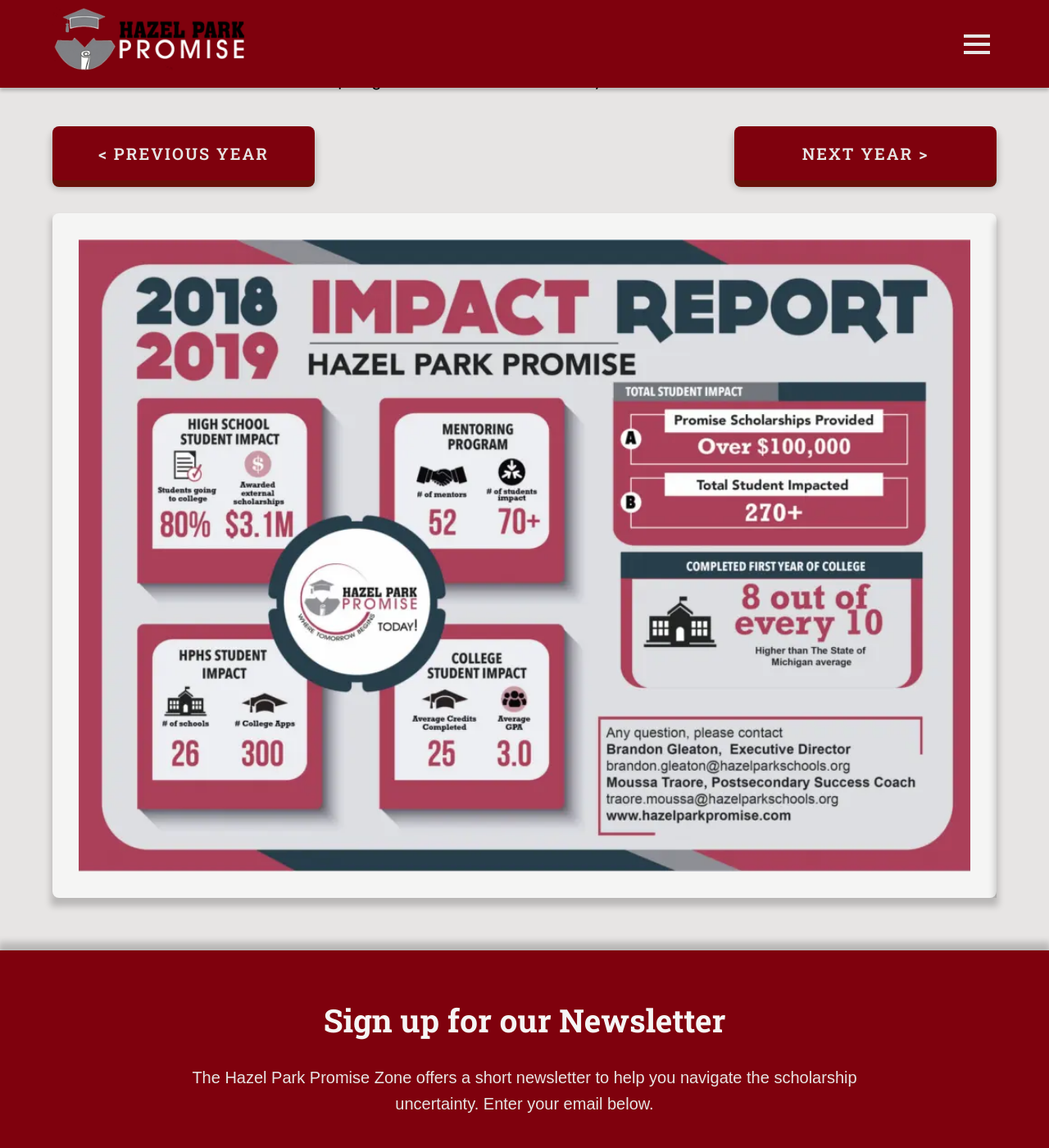
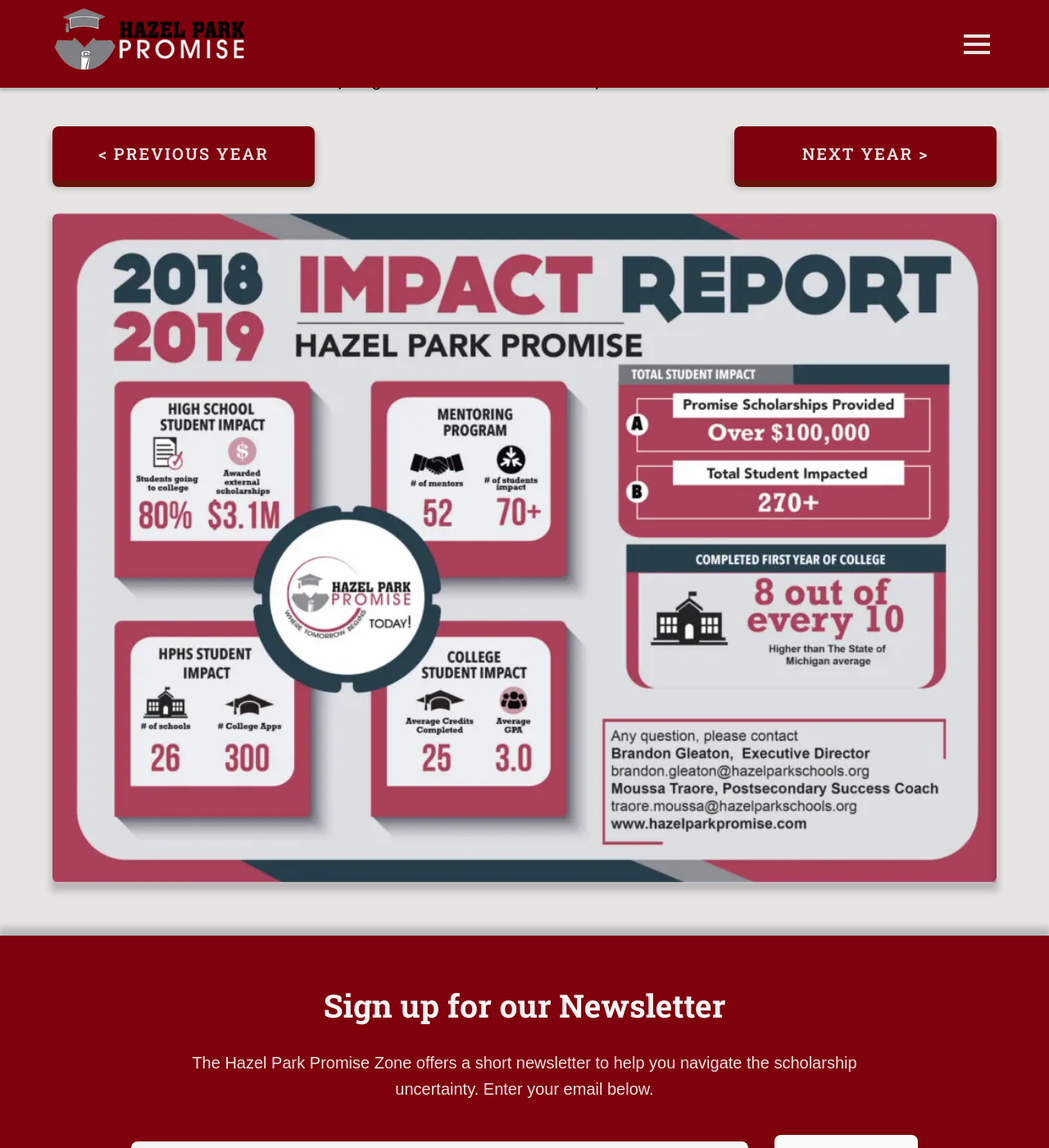
Before and after one commit to rsdrew/promiseZone, a Jekyll site: the page built from impact-reports.html, in a window 1280 px wide and 1400 px high, scrolled down 289 px. Shown: the whole window at 82% size. Built offline with Jekyll 4.4.1, drawn with Linux system fonts in a browser that asks for light colours.

Commit message:
Made impact reports bigger

```diff
--- a/_sass/components/report.scss
+++ b/_sass/components/report.scss
@@ -2,7 +2,7 @@
   background-color: var(--base-100);
   border-radius: var(--border-radius);
   box-shadow: var(--shadow);
-  padding: var(--sp-xxl);
+  object-fit: contain;
   margin-bottom: var(--sp-xxl);
   grid-area: reports;
 
```
